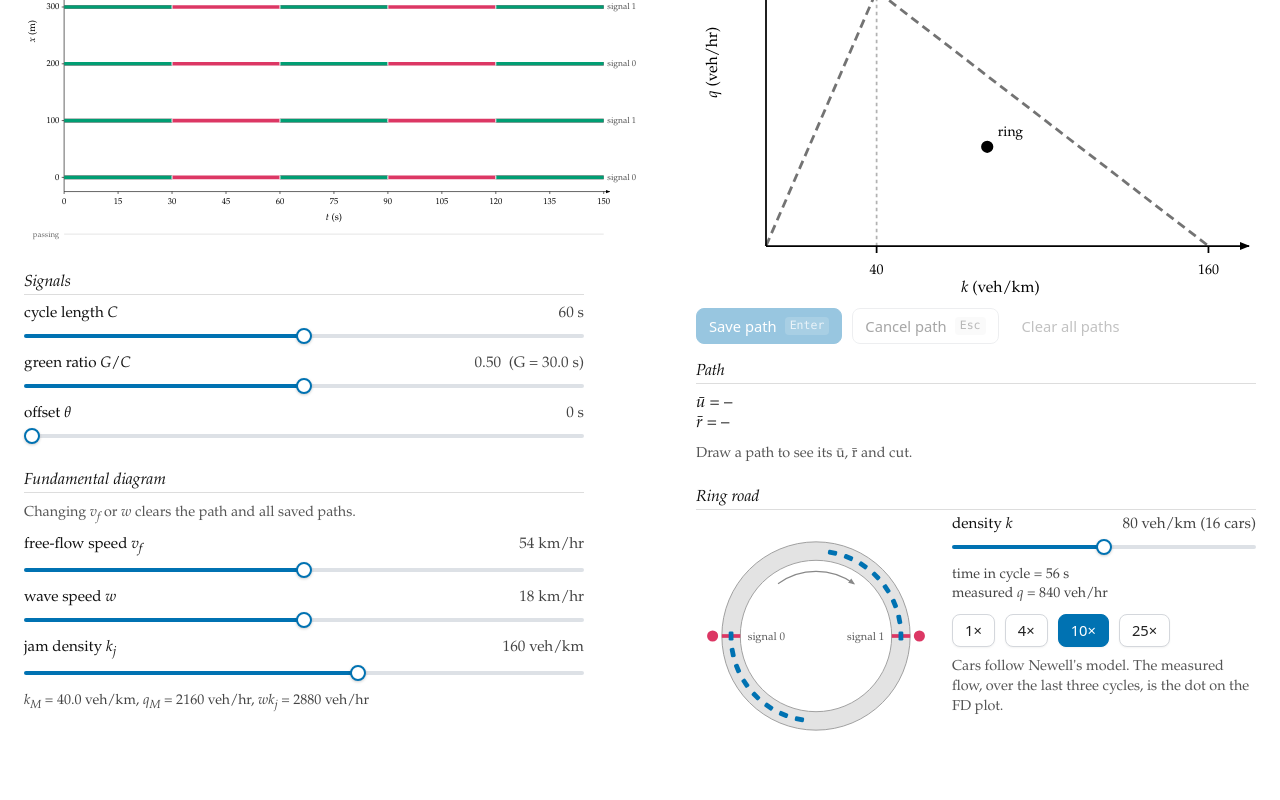
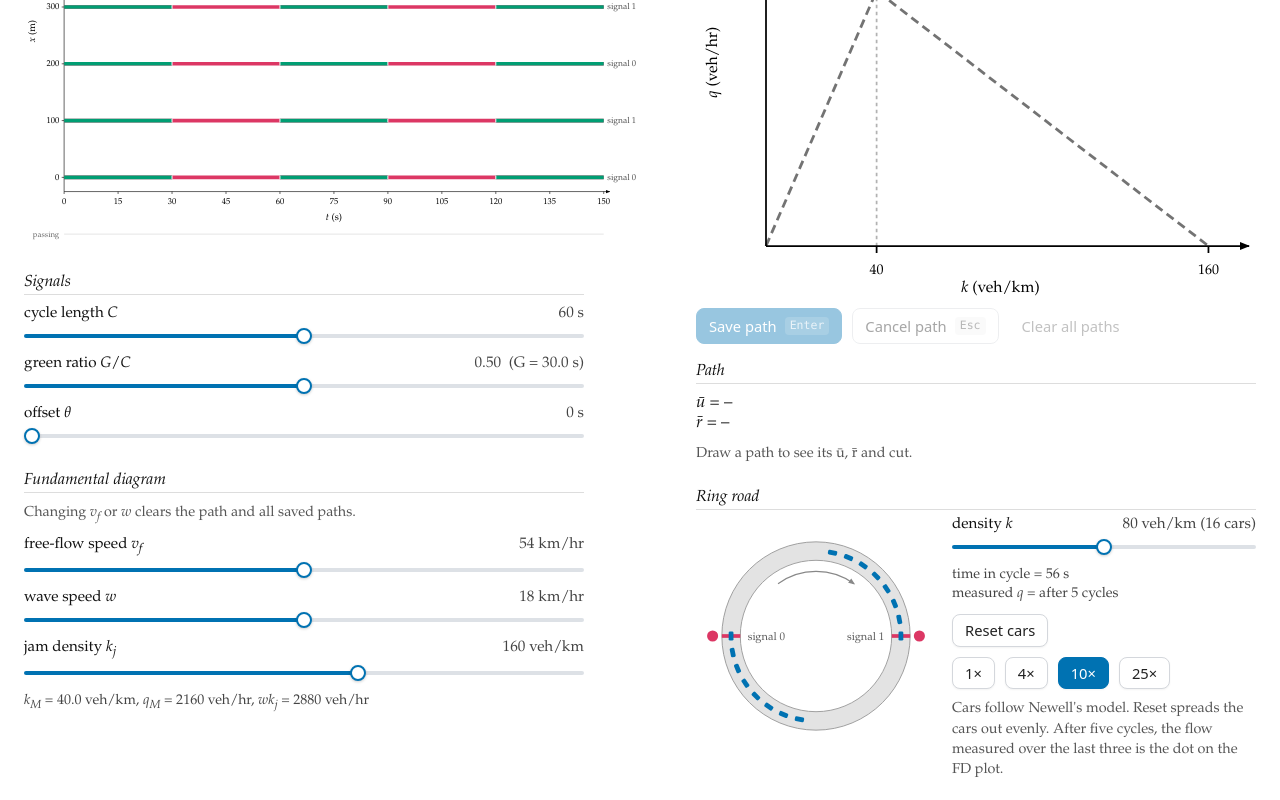
Before and after one commit to lewislehe/signal-app, a React (Vite) app: page / in a window 1280 px wide. Shown: the part 240-1040 px from the top of the page. Before the commit the page ends 1016 px from the top, so only its background shows below. Built offline with nearby package versions, Linux system fonts and the light colour scheme.

Commit message:
Ring: reset button spreads cars evenly; resets no longer pre-run
Co-Authored-By: Claude Opus 5.5 <noreply@anthropic.com>

```diff
--- a/src/RingRoad.tsx
+++ b/src/RingRoad.tsx
@@ -31,19 +31,18 @@ export default function RingRoad({ timing, fd, k, setK, onFlow }: Props) {
   const sim = useRef<RingSim | null>(null)
   const [, setFrame] = useState(0)
   const [speed, setSpeed] = useState(10)
+  const [resetCount, setResetCount] = useState(0)
   const speedRef = useRef(speed)
   speedRef.current = speed
   const lastFlow = useRef<number | null>(null)
 
   // a fresh ring whenever the density, timing, or FD changes
   useEffect(() => {
-    const fresh = new RingSim(k, timing, fd)
-    fresh.advance(5 * timing.C) // run past the start-up transient so the flow reads right away
-    sim.current = fresh
+    sim.current = new RingSim(k, timing, fd) // cars evenly spaced and at rest
     lastFlow.current = null
     onFlow(null)
     setFrame((f) => f + 1)
-  }, [k, timing.C, timing.G, timing.theta, fd.vf, fd.w, fd.kj]) // eslint-disable-line react-hooks/exhaustive-deps
+  }, [k, timing.C, timing.G, timing.theta, fd.vf, fd.w, fd.kj, resetCount]) // eslint-disable-line react-hooks/exhaustive-deps
 
   useEffect(() => {
     let raf = 0
@@ -121,14 +120,15 @@ export default function RingRoad({ timing, fd, k, setK, onFlow }: Props) {
             shown={`${k} veh/km (${s ? s.n : 0} cars)`} onChange={setK} />
           <div className="readout small">
             time in cycle = {(((t % timing.C) + timing.C) % timing.C).toFixed(0)} s<br />
-            measured <i>q</i> = {q === null ? '–' : `${Math.round(q)} veh/hr`}
+            measured <i>q</i> = {q === null ? 'after 5 cycles' : `${Math.round(q)} veh/hr`}
           </div>
+          <button className="btn" onClick={() => setResetCount((n) => n + 1)}>Reset cars</button>
           <div className="buttons">
             {SPEEDS.map((v) => (
               <button key={v} className={`btn${v === speed ? ' primary' : ''}`} onClick={() => setSpeed(v)}>{v}×</button>
             ))}
           </div>
-          <p className="hint">Cars follow Newell's model. The measured flow, over the last three cycles, is the dot on the FD plot.</p>
+          <p className="hint">Cars follow Newell's model. Reset spreads the cars out evenly. After five cycles, the flow measured over the last three is the dot on the FD plot.</p>
         </div>
       </div>
     </div>
```
